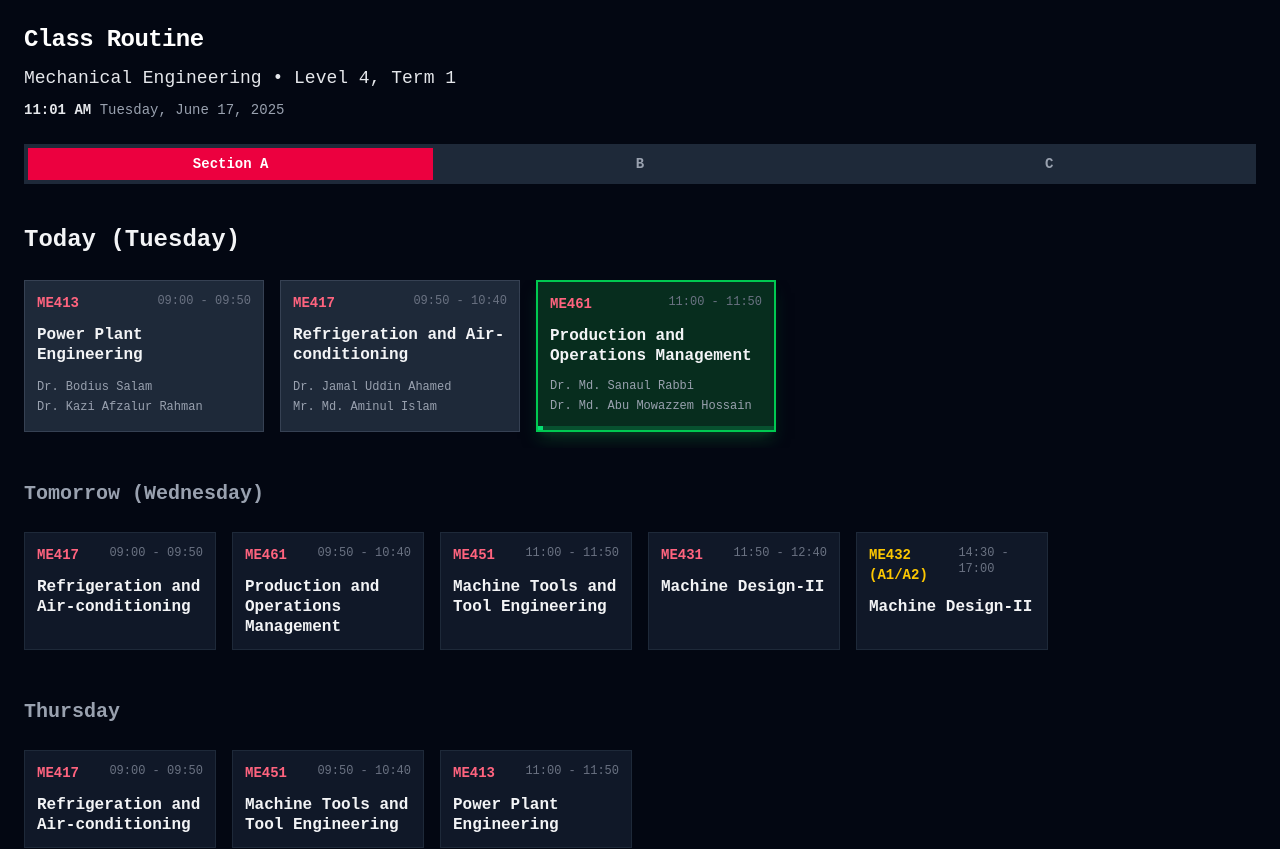
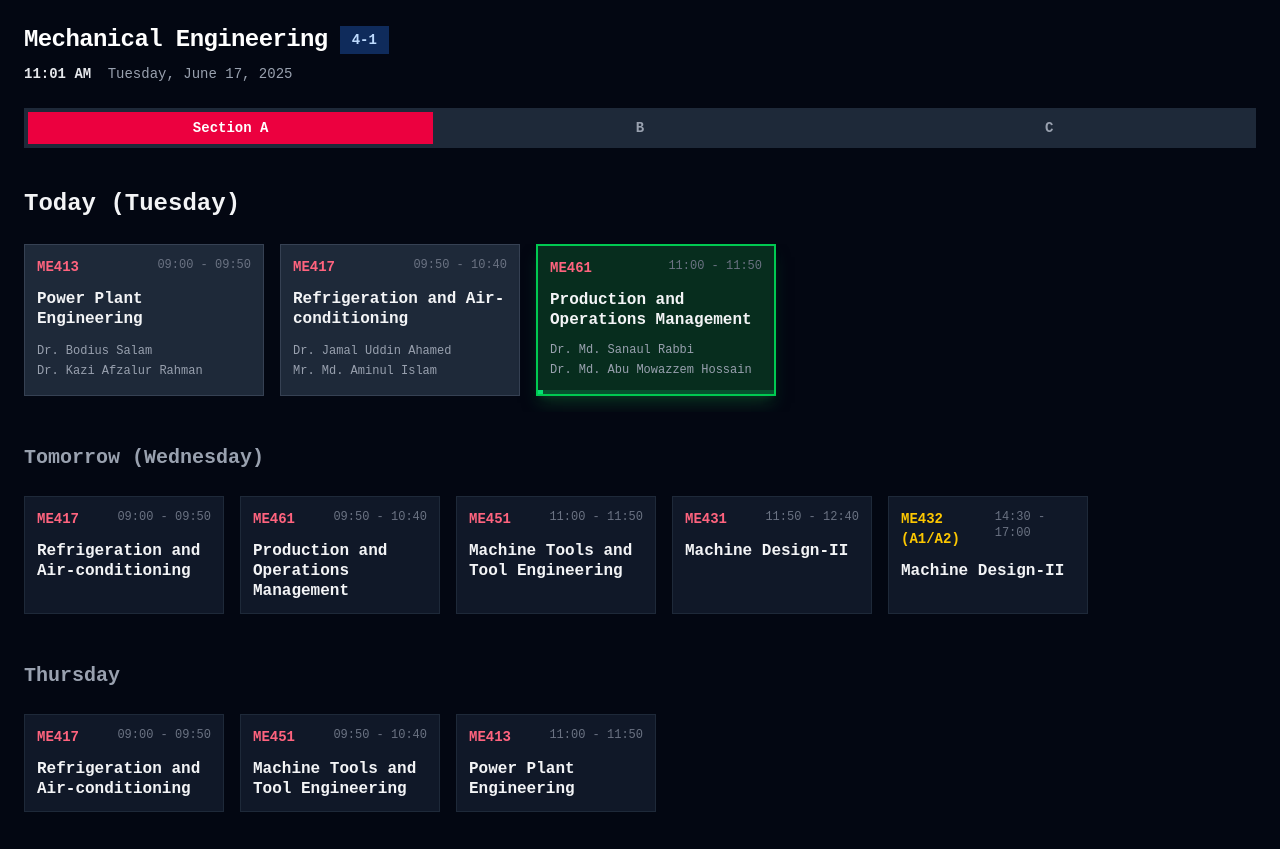
Before and after one commit to shajidhasan/class-routine, a SvelteKit app: page / in a window 1280 px wide. Shown: the top 849 px of the page. Built offline with nearby package versions, Linux system fonts and the light colour scheme; a web font is replaced by a local one.

Commit message:
Make things more compact

```diff
--- a/src/lib/components/GenericClassCard.svelte
+++ b/src/lib/components/GenericClassCard.svelte
@@ -9,7 +9,7 @@
 </script>
 
 <div
-	class="w-48 flex-shrink-0 snap-start overflow-hidden border border-gray-800 bg-gray-900 p-3 hover:border-gray-600"
+	class="w-50 flex-shrink-0 snap-start overflow-hidden border border-gray-800 bg-gray-900 p-3 hover:border-gray-600"
 >
 	<div class="flex h-full flex-col">
 		<div class="flex items-start justify-between">
--- a/src/routes/+page.svelte
+++ b/src/routes/+page.svelte
@@ -102,15 +102,16 @@
 
 	<main class="container mx-auto {isDebugModeEnabled ? 'pt-40 pb-6' : 'py-6'}">
 		<header class="mb-6 px-6">
-			<h1 class="mb-2 text-2xl font-bold tracking-tight text-white">Class Routine</h1>
-			<div class="text-lg font-medium text-gray-200">Mechanical Engineering • Level 4, Term 1</div>
-			<div class="mt-2 text-sm">
-				<span class="font-bold text-gray-200">{formatTime(currentTime)}</span>
-
-				<span class="text-sm text-gray-400">
-					{formatDate(currentTime)}
+			<div class="flex items-center gap-3">
+				<h1 class="text-2xl font-bold tracking-tight text-white">Mechanical Engineering</h1>
+				<span class="inline-block bg-blue-500/30 px-3 py-1 text-sm font-bold text-blue-200">
+					4-1
 				</span>
 			</div>
+			<p class="mt-2 text-sm text-gray-400">
+				<strong class="font-bold text-gray-200">{formatTime(currentTime)}</strong>
+				<span class="ml-2">{formatDate(currentTime)}</span>
+			</p>
 		</header>
 
 		<SectionSelector {currentSection} onSectionChange={handleSectionChange} />
```
